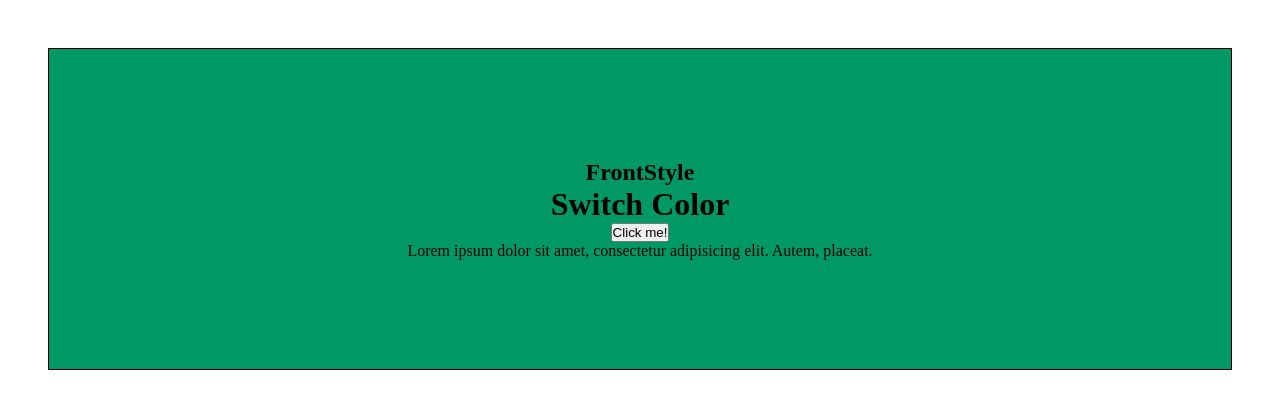
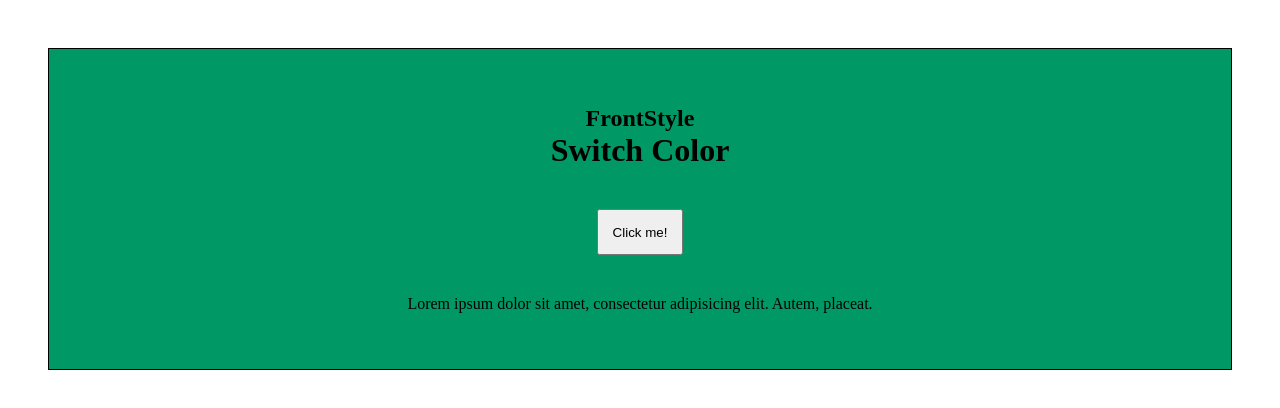
Before and after one commit to MayradelvGonzalez/FrontStyle, a plain HTML site: page index.html in a window 1280 px wide. Drawn offline with Linux system fonts and the light colour scheme.

Commit message:
finishing

```diff
--- a/style.css
+++ b/style.css
@@ -16,3 +16,9 @@
     text-align: center;
 
 }
+
+button{
+    cursor: pointer;
+    margin: 3em;
+    padding: 1em;
+}
```
